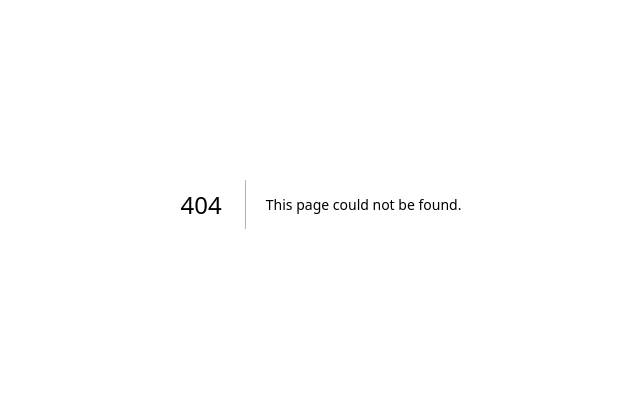
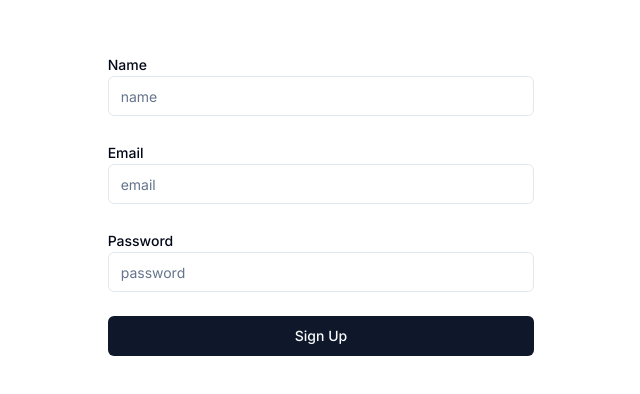
Before and after one commit to hehoku/6169, a Next.js app: page /auth/sign-up in a window 1280 px wide. Before the commit this address had no page. Shown: the part 196-590 px from the top of the page, without its empty margins (319-959 px from the left). Built offline with nearby package versions, Linux system fonts and the light colour scheme.

Commit message:
feat: save user info

```diff
--- /dev/null
+++ b/src/app/api/auth/users/route.ts
@@ -0,0 +1,41 @@
+import startDb from "@/lib/db";
+import UserModel from "@/models/userModel";
+import { NextRequest, NextResponse } from "next/server";
+
+interface NewUserRequest {
+  name: string;
+  email: string;
+  password: string;
+}
+
+interface NewUserResponse {
+  id: string;
+  name: string;
+  email: string;
+  role: string;
+}
+
+type NewResponse = NextResponse<{ user?: NewUserResponse; error?: string }>;
+
+export const POST = async (req: Request): Promise<NewResponse> => {
+  const body = (await req.json()) as NewUserRequest;
+
+  await startDb();
+
+  const oldUser = await UserModel.findOne({ email: body.email });
+  if (oldUser) {
+    return NextResponse.json({ error: "User already exists" }, { status: 422 });
+  }
+
+  const user = await UserModel.create({ ...body });
+  await user.save();
+
+  return NextResponse.json({
+    user: {
+      id: user._id.toString(),
+      email: user.email,
+      name: user.name,
+      role: user.role,
+    },
+  });
+};
--- /dev/null
+++ b/src/app/auth/sign-up/page.tsx
@@ -0,0 +1,76 @@
+"use client";
+
+import { Button } from "@/components/ui/button";
+import { Input } from "@/components/ui/input";
+import { Label } from "@/components/ui/label";
+import { ChangeEventHandler, FormEventHandler, useState } from "react";
+
+const SignUp = () => {
+  const [userInfo, setUserInfo] = useState({
+    name: "",
+    email: "",
+    password: "",
+  });
+  const { name, email, password } = userInfo;
+
+  const handleChange: ChangeEventHandler<HTMLInputElement> = ({ target }) => {
+    const { name, value } = target;
+
+    setUserInfo({ ...userInfo, [name]: value });
+  };
+  const handleSubmit: FormEventHandler<HTMLFormElement> = async (e) => {
+    e.preventDefault();
+    const res = await fetch("/api/auth/users", {
+      method: "POST",
+      body: JSON.stringify(userInfo),
+    }).then((res) => res.json());
+
+    console.log(res);
+  };
+
+  return (
+    <div className="flex flex-col items-center justify-center min-h-screen">
+      <form className="w-1/3 flex flex-col gap-6" onSubmit={handleSubmit}>
+        <div>
+          <Label htmlFor="name">Name</Label>
+          <Input
+            type="text"
+            id="name"
+            name="name"
+            placeholder="name"
+            value={name}
+            onChange={handleChange}
+          />
+        </div>
+
+        <div>
+          <Label htmlFor="email">Email</Label>
+          <Input
+            type="email"
+            id="email"
+            name="email"
+            placeholder="email"
+            value={email}
+            onChange={handleChange}
+          />
+        </div>
+
+        <div>
+          <Label htmlFor="password">Password</Label>
+          <Input
+            type="password"
+            id="password"
+            name="password"
+            placeholder="password"
+            value={password}
+            onChange={handleChange}
+          />
+        </div>
+
+        <Button type="submit">Sign Up</Button>
+      </form>
+    </div>
+  );
+};
+
+export default SignUp;
```
